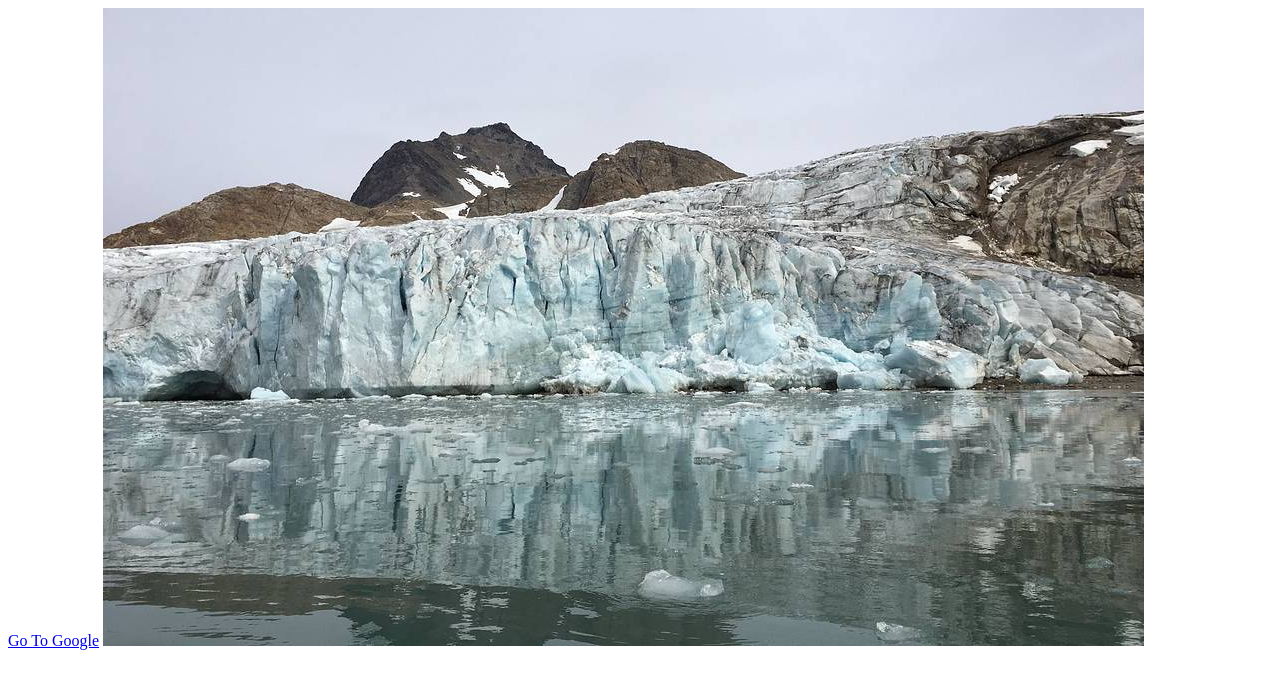
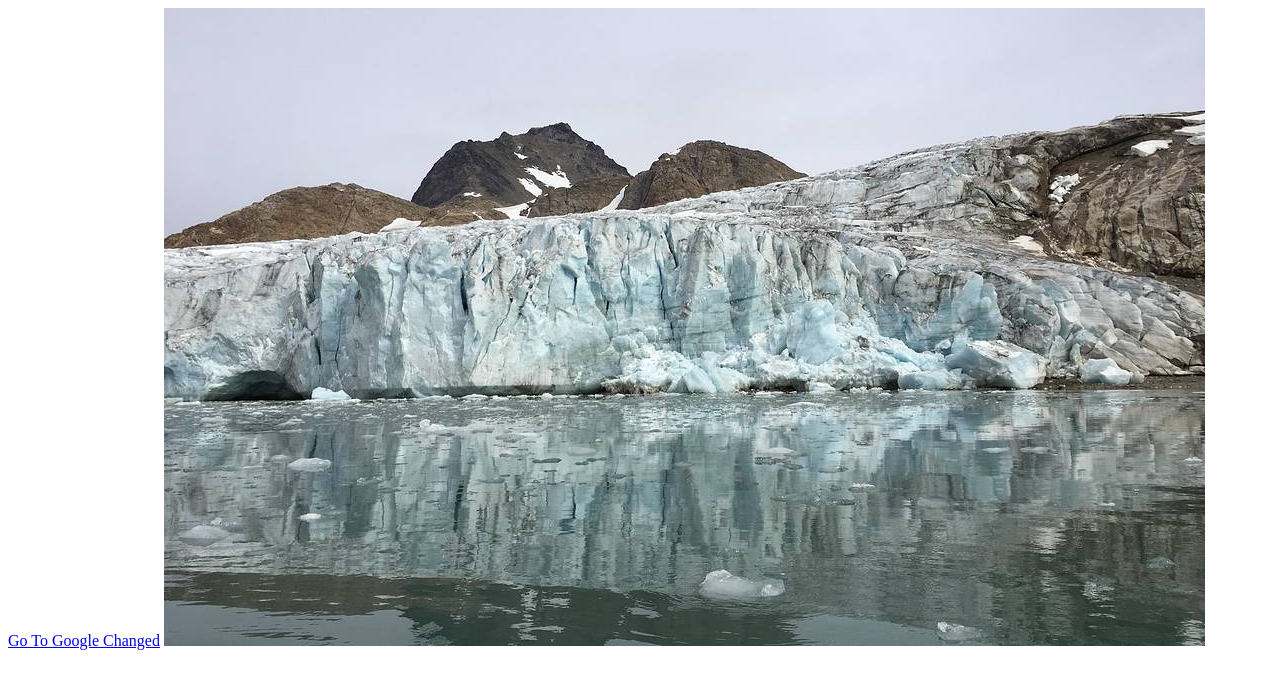
Before and after one commit to ShaunThayil/ShaunThayil.github.io, a plain HTML site: page index.html in a window 1280 px wide. Drawn offline with Linux system fonts and the light colour scheme.

Commit message:
changed content

```diff
--- a/index.html
+++ b/index.html
@@ -7,7 +7,7 @@
   <title>Sample Site</title>
 </head>
 <body>
-<a href="https://google.com">Go To Google</a>
+<a href="https://google.com">Go To Google Changed</a>
 <img src="/nasa.png" alt="google pic"/>
 </body>
 </html>
```
